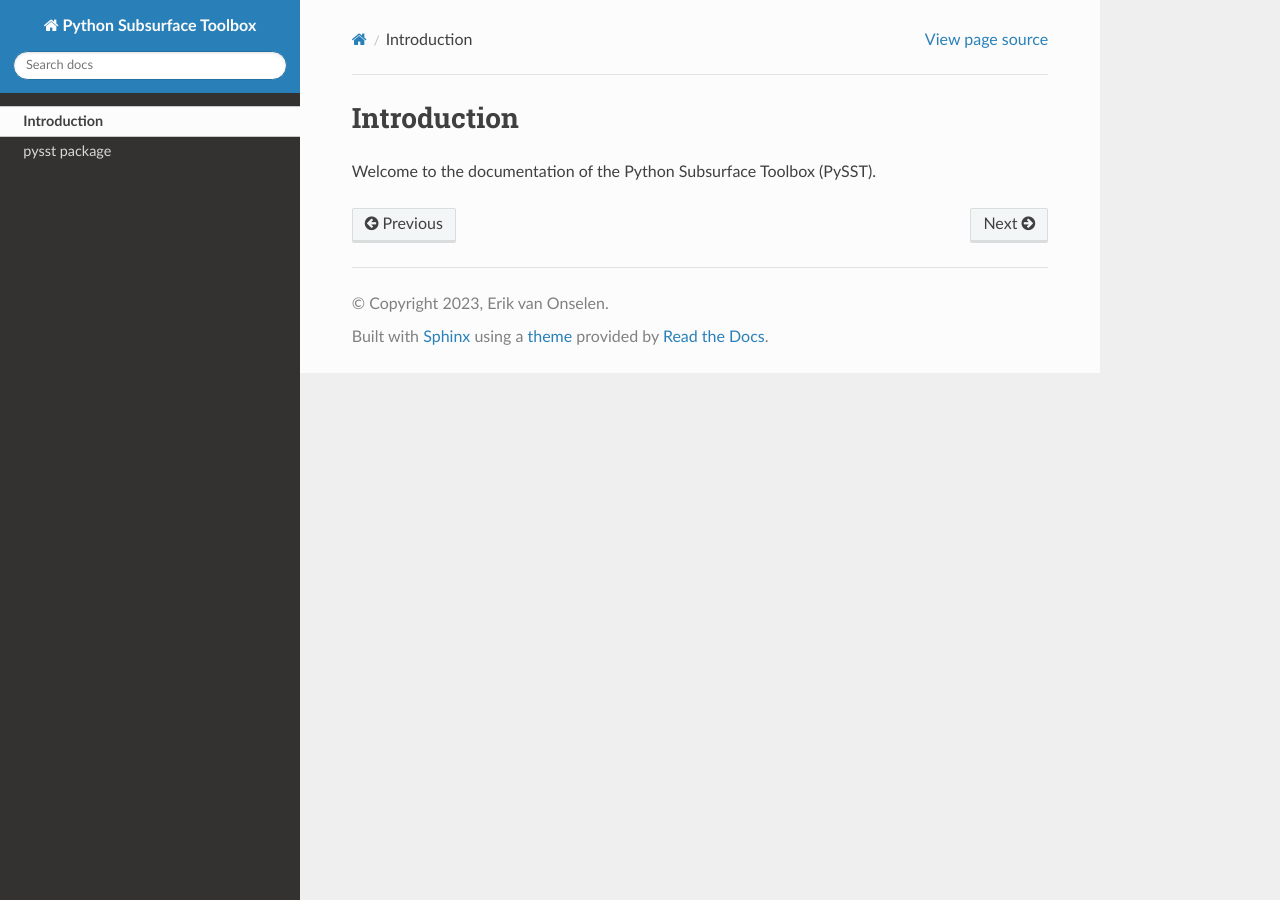
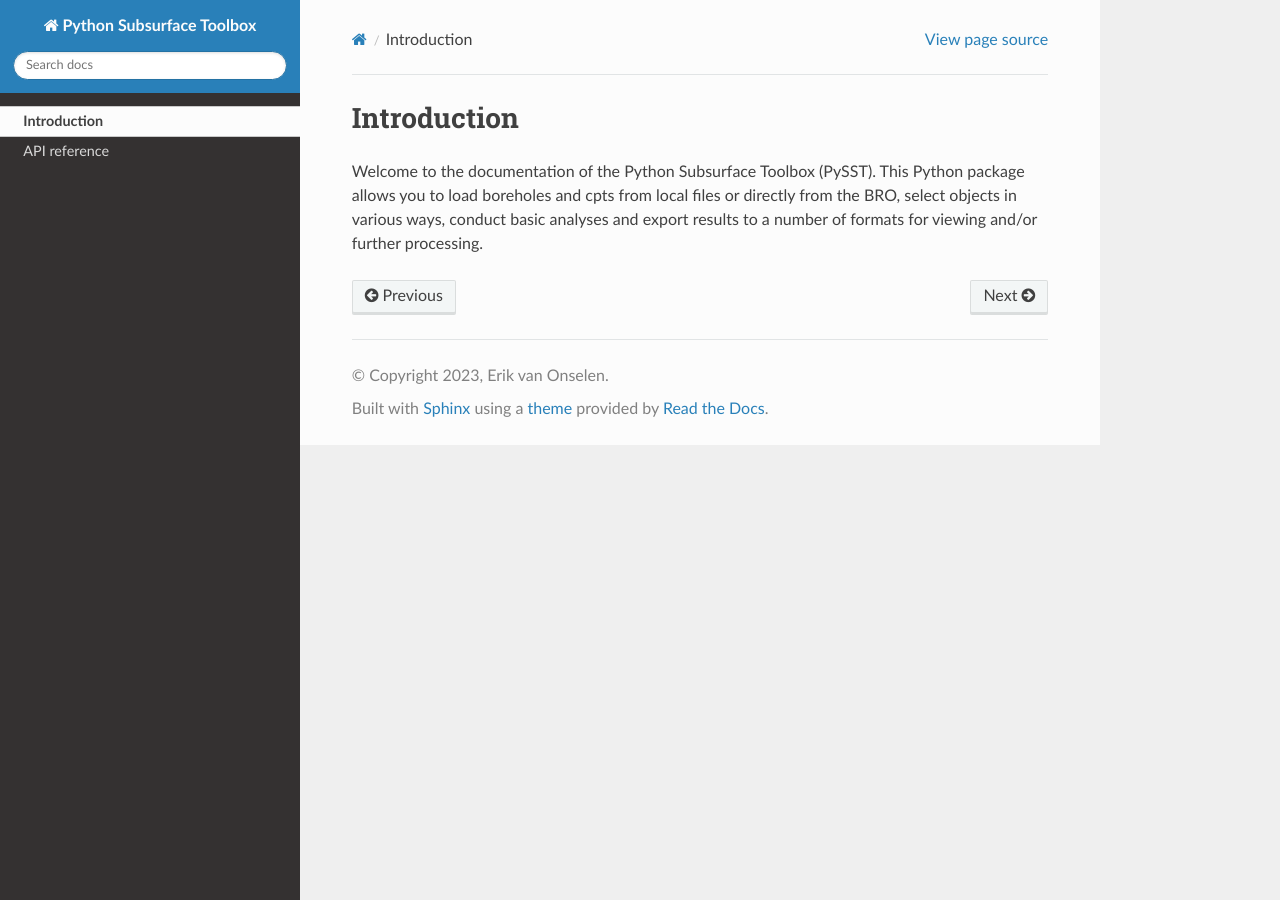
Before and after one commit to Deltares-research/geost, a Sphinx documentation site: the page built from docs/user_guide/introduction.rst, in a window 1280 px wide. Built offline with Sphinx 7.4.7 and the Read the Docs theme 2.0.0, drawn with Linux system fonts in a browser that asks for light colours.

Commit message:
Updated docs

```diff
--- a/docs/api/pysst.rst
+++ b/docs/api/pysst.rst
@@ -1,4 +1,4 @@
-pysst package
+API reference
 =============
 
 .. automodule:: pysst
--- a/docs/user_guide/introduction.rst
+++ b/docs/user_guide/introduction.rst
@@ -1,4 +1,7 @@
 Introduction
 ============
 
-Welcome to the documentation of the Python Subsurface Toolbox (PySST).
+Welcome to the documentation of the Python Subsurface Toolbox (PySST). This Python
+package allows you to load boreholes and cpts from local files or directly from the BRO,
+select objects in various ways, conduct basic analyses and export results to a number of
+formats for viewing and/or further processing.
```
Also changed, not shown: other parts of docs/api/pysst.rst (+1 -1 lines), 1 other file.
